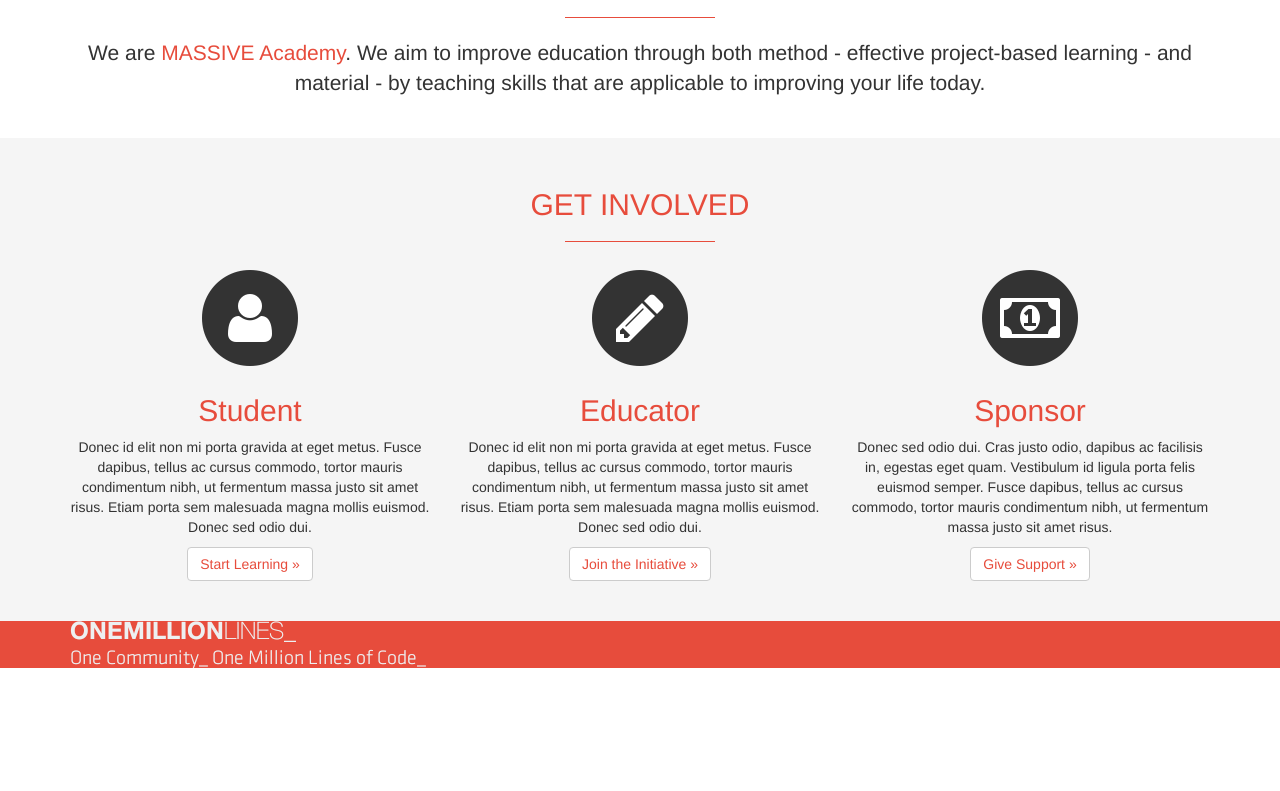
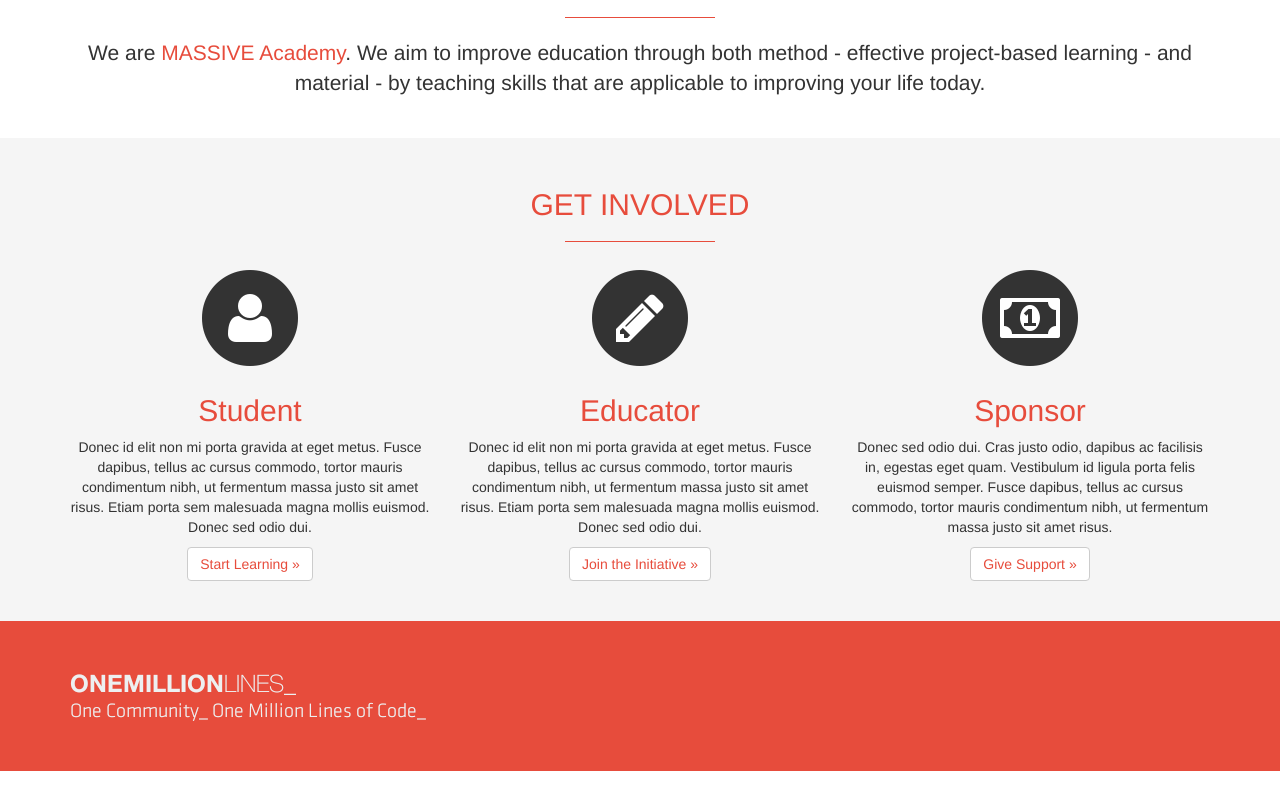
Before and after one commit to jadetiger88/jt-one-million-lines, a plain HTML site: page index.html in a window 1280 px wide. Shown: the part 959-1750 px from the top of the page. Before the commit the page ends 1647 px from the top, so only its background shows below. Drawn offline with nearby package versions, Linux system fonts and the light colour scheme; a script that the page names is missing.

Commit message:
Adjust line height, for eal this time

```diff
--- a/css/style.css
+++ b/css/style.css
@@ -60,4 +60,5 @@
 
 footer {
     background-color: #E74C3C;
+    line-height: 150px;
 }
```
